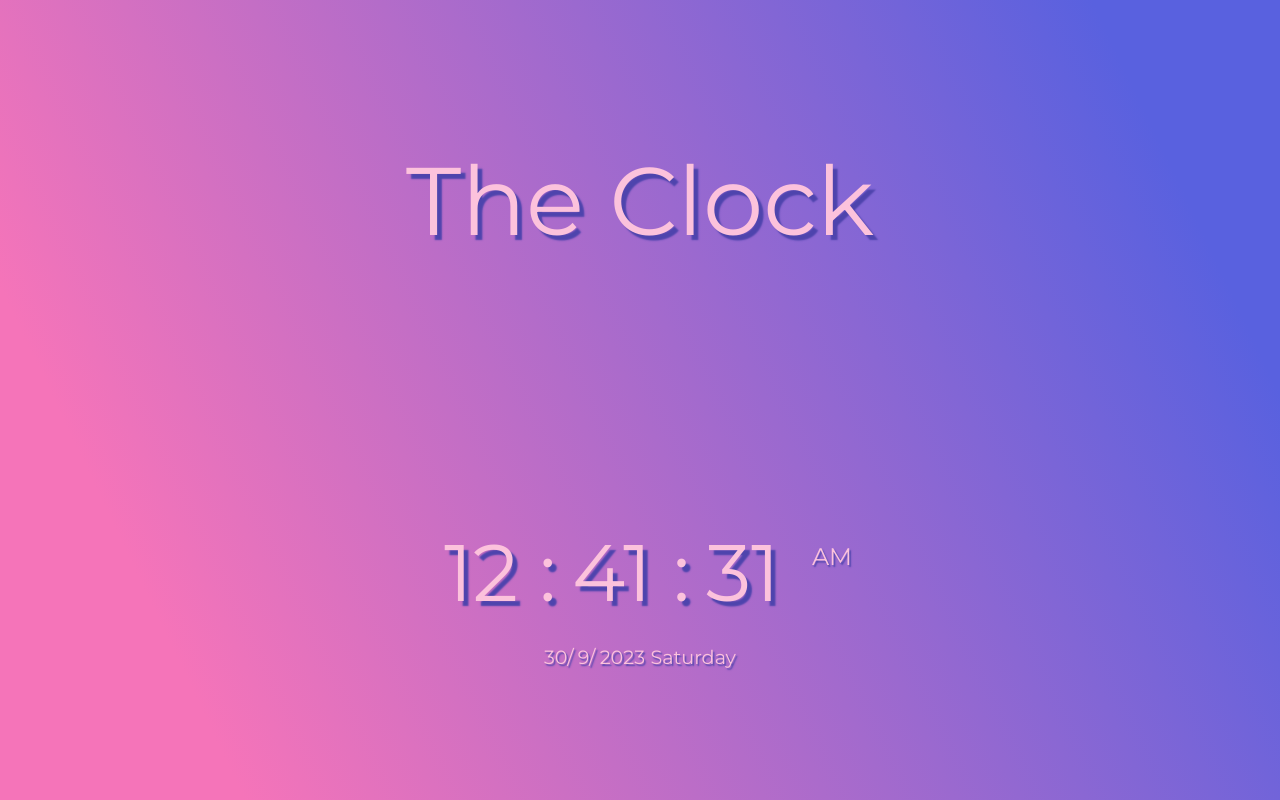
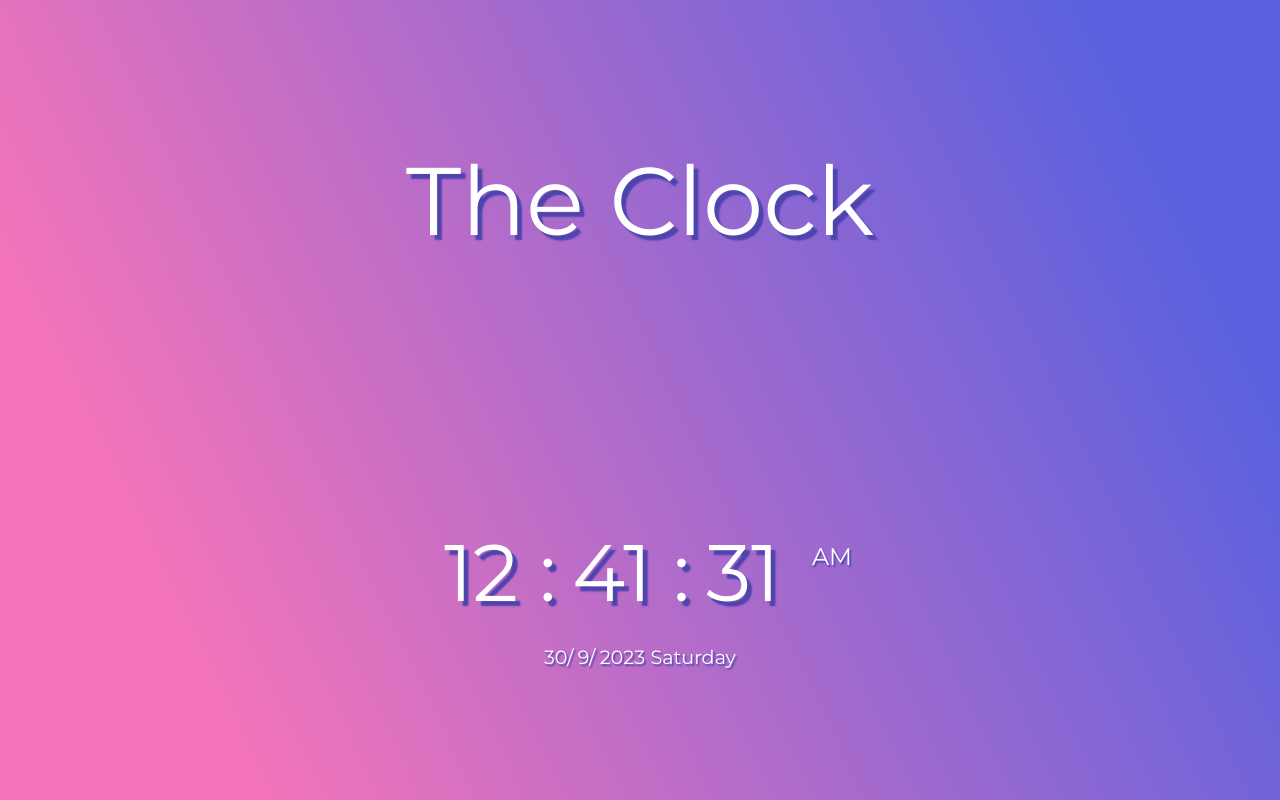
Before and after one commit to parmindersingh98/The-Clock, a plain HTML site: page index.html in a window 1280 px wide. Drawn offline with Linux system fonts and the light colour scheme.

Commit message:
Changed color of text in CSS file

```diff
--- a/style.css
+++ b/style.css
@@ -43,7 +43,7 @@
 .heading {
   font-size: 6rem;
   font-weight: 400;
-  color: #fcc2dc;
+  color: #ffffff;
   text-shadow: 0.3rem 0.3rem 0.1rem #4e44ad;
 }
 
@@ -55,7 +55,7 @@
 }
 
 .time span {
-  color: #fcc2dc;
+  color: #ffffff;
   font-size: 5rem;
   margin: 0.5rem;
   text-shadow: 0.3rem 0.3rem 0.1rem #4e44ad;
@@ -76,7 +76,7 @@
 }
 
 .date-day span {
-  color: #fcc2dc;
+  color: #ffffff;
   font-size: 1.2rem;
   text-shadow: 0.1rem 0.1rem 0.1rem #4e44ad;
 }
```
